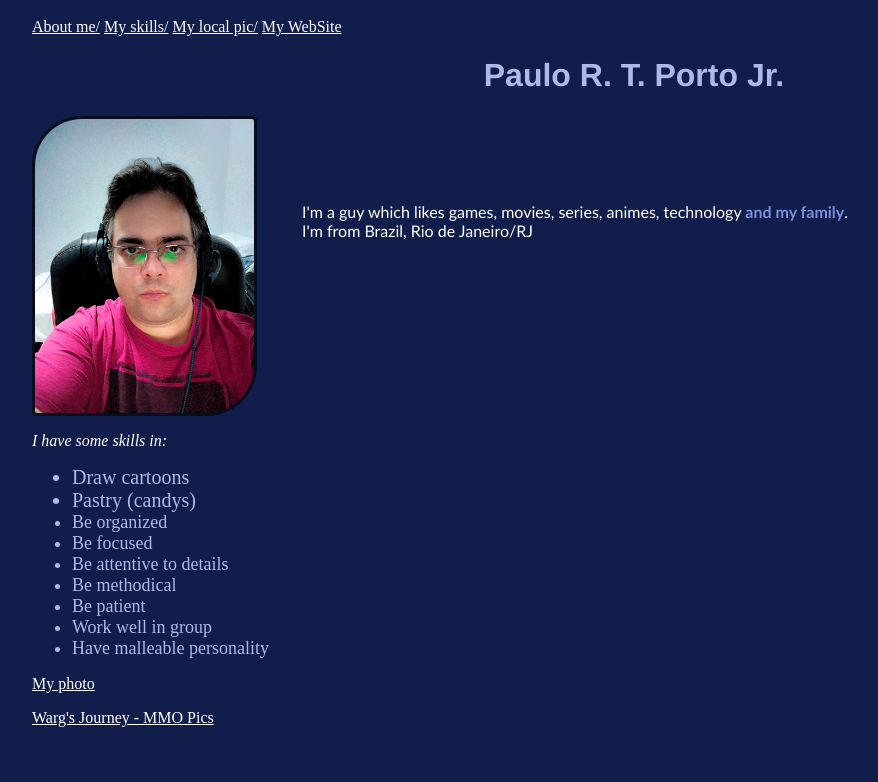
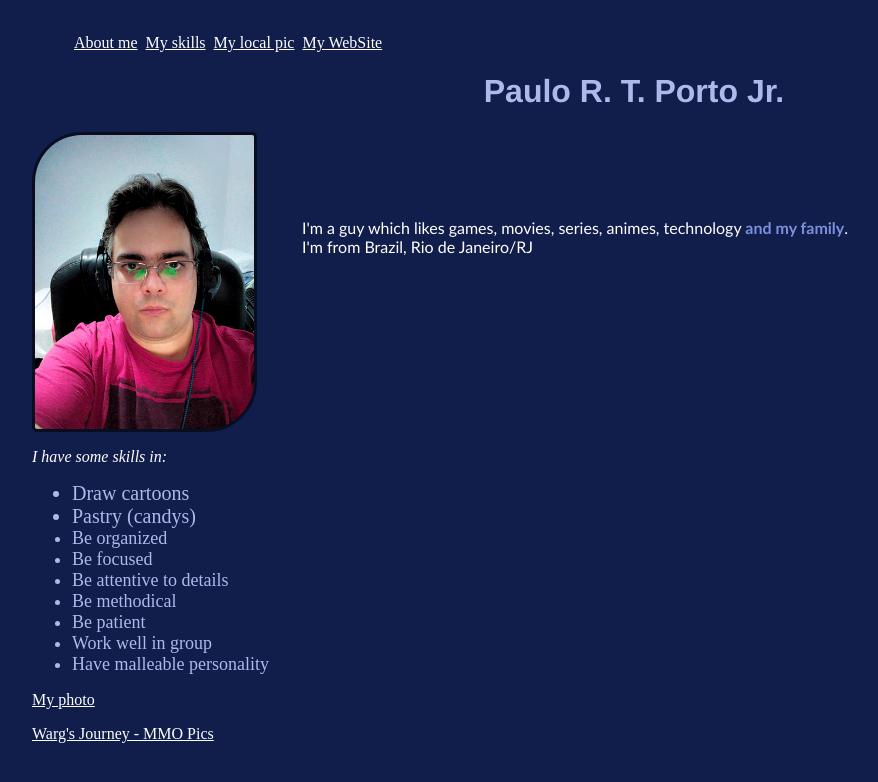
Before and after one commit to prtpj1/prtpj1.github.io, a plain HTML site: page index.html in a window 1280 px wide. Shown: the whole page, without its empty margins (6-884 px from the left). Drawn offline with Linux system fonts and the light colour scheme.

Commit message:
change toplinks to nav

```diff
--- a/index.html
+++ b/index.html
@@ -13,10 +13,12 @@
 </head>
 
 <body>
-    <a href="#about" class="links">About me/</a>
-    <a href="#skills" class="links">My skills/</a>
-    <a href="#localpic" class="links">My local pic/</a>
-    <a href="#site" class="links">My WebSite</a>
+    <ul class="nav-links">
+        <li><a href="#about" class="links">About me</a></li>
+        <li><a href="#skills" class="links">My skills</a></li>
+        <li><a href="#localpic" class="links">My local pic</a></li>
+        <li><a href="#site" class="links">My WebSite</a></li>
+    </ul>
 
     <div>
         <h1>Paulo R. T. Porto Jr.</h1>
--- a/style.css
+++ b/style.css
@@ -16,6 +16,8 @@ ul:hover li:nth-child(odd) {
   font-family: Calibri, sans-serif;
   width: 15%;
 }
+
+
 .img-cont {
   position: relative;
   height: 300px;
@@ -23,12 +25,17 @@ ul:hover li:nth-child(odd) {
 .links {
   color: white;
 }
+.nav-links li {
+  display: inline;
+  padding: 0px 2px;
+}
 .otherskills {
   font-size: 18px;
 }
 .proud {
   font-size: 20px;
 }
+
 
 #about {
   font-family: "Gill Sans", "Gill Sans MT", Calibri, "Trebuchet MS", sans-serif;
```
